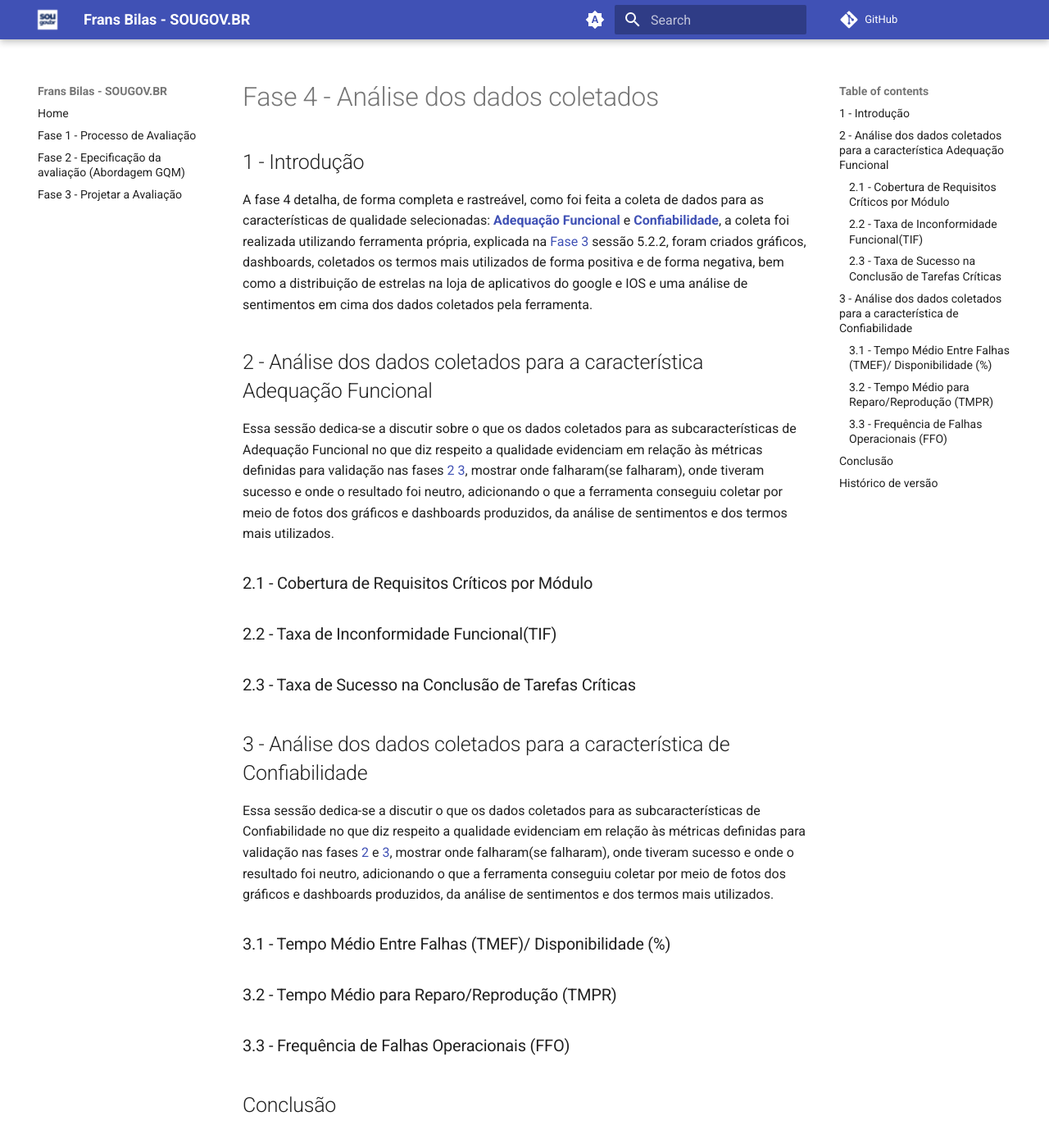
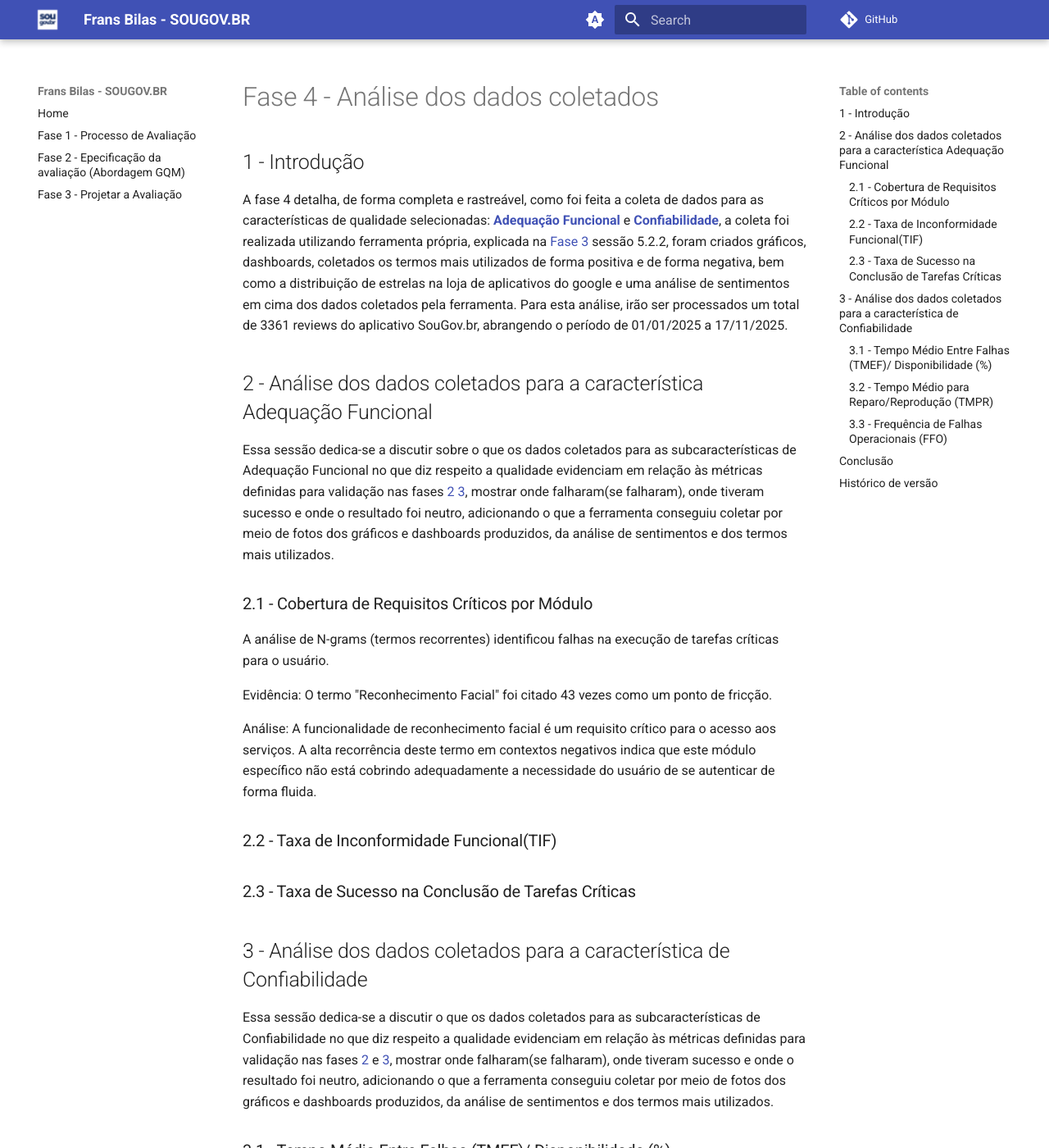
Before and after one commit to felixlaryssa/2025-2_T01_FRANS-BILAS, an MkDocs documentation site: the page built from docs/fase4.md, in a window 1280 px wide and 1400 px high. Shown: the whole window at 82% size. Built offline with MkDocs 1.6.1 and Material for MkDocs 9.7.7, drawn with Linux system fonts in a browser that asks for light colours; comment, search, counter and statistics services are not loaded; some of the changed text lies outside the part shown.

Commit message:
Atualizando branch da fase 4
Atualização da branch feita para a fase 4 com as informações extras adicionadas na main

```diff
--- a/docs/fase4.md
+++ b/docs/fase4.md
@@ -2,13 +2,19 @@
 
 ## 1 - Introdução
 
-A fase 4 detalha, de forma completa e rastreável, como foi feita a coleta de dados para as características de qualidade selecionadas: **[Adequação Funcional](https://felixlaryssa.github.io/2025-2_T01_FRANS-BILAS/fase1/#7-modelo-de-qualidade)** e **[Confiabilidade](https://felixlaryssa.github.io/2025-2_T01_FRANS-BILAS/fase1/#7-modelo-de-qualidade)**, a coleta foi realizada utilizando ferramenta própria, explicada na [Fase 3](/docs/fase3.md) sessão 5.2.2, foram criados gráficos, dashboards, coletados os termos mais utilizados de forma positiva e de forma negativa, bem como a distribuição de estrelas na loja de aplicativos do google e IOS e uma análise de sentimentos em cima dos dados coletados pela ferramenta.
+A fase 4 detalha, de forma completa e rastreável, como foi feita a coleta de dados para as características de qualidade selecionadas: **[Adequação Funcional](https://felixlaryssa.github.io/2025-2_T01_FRANS-BILAS/fase1/#7-modelo-de-qualidade)** e **[Confiabilidade](https://felixlaryssa.github.io/2025-2_T01_FRANS-BILAS/fase1/#7-modelo-de-qualidade)**, a coleta foi realizada utilizando ferramenta própria, explicada na [Fase 3](/docs/fase3.md) sessão 5.2.2, foram criados gráficos, dashboards, coletados os termos mais utilizados de forma positiva e de forma negativa, bem como a distribuição de estrelas na loja de aplicativos do google e uma análise de sentimentos em cima dos dados coletados pela ferramenta. Para esta análise, irão ser processados um total de 3361 reviews do aplicativo SouGov.br, abrangendo o período de 01/01/2025 a 17/11/2025.
 
 ## 2 - Análise dos dados coletados para a característica Adequação Funcional
 
 Essa sessão dedica-se a discutir sobre o que os dados coletados para as subcaracterísticas de Adequação Funcional no que diz respeito a qualidade evidenciam em relação às métricas definidas para validação nas fases [2](/docs/fase2.md) [3](/docs/fase3.md), mostrar onde falharam(se falharam), onde tiveram sucesso e onde o resultado foi neutro, adicionando o que a ferramenta conseguiu coletar por meio de fotos dos gráficos e dashboards produzidos, da análise de sentimentos e dos termos mais utilizados.
 
 ### 2.1 - Cobertura de Requisitos Críticos por Módulo
+
+A análise de N-grams (termos recorrentes) identificou falhas na execução de tarefas críticas para o usuário.
+
+Evidência: O termo "Reconhecimento Facial" foi citado 43 vezes como um ponto de fricção.
+
+Análise: A funcionalidade de reconhecimento facial é um requisito crítico para o acesso aos serviços. A alta recorrência deste termo em contextos negativos indica que este módulo específico não está cobrindo adequadamente a necessidade do usuário de se autenticar de forma fluida.
 
 ### 2.2 - Taxa de Inconformidade Funcional(TIF)
 
@@ -24,6 +30,12 @@ Essa sessão dedica-se a discutir o que os dados coletados para as subcaracterí
 
 ### 3.3 - Frequência de Falhas Operacionais (FFO)
 
+Mede a quantidade de erros explícitos reportados.
+
+Evidência: A categoria "Bugs/Erros" é a mais volumosa dentro dos riscos de confiabilidade, com cerca de 70 ocorrências registradas no gráfico de barras. O termo "Dá erro" foi identificado como a falha sistêmica mais recorrente.
+
+Análise: A FFO é significativa. A recorrência da expressão "não funciona" (38 menções) reforça que o aplicativo apresenta comportamentos inesperados com frequência suficiente para ser estatisticamente relevante na análise de sentimento.
+
 ## Conclusão
 
 ## Histórico de versão
@@ -35,3 +47,4 @@ Essa sessão dedica-se a discutir o que os dados coletados para as subcaracterí
 | Versão | Data        | Descrição                                            | Autor(a)                                                            |
 | ------ | ----------- | ---------------------------------------------------- | ------------------------------------------------------------------- |
 | 1.0    | 19/11/2025  | Versão inicial da fase 4                             | [Carlos Eduardo](https://github.com/CarlosEduardoMendesdeMesquita)  |
+| 1.1    | 19/11/2025  | Adição de etapas iniciais extras a fase 4            | [Giovana Ferreira](https://github.com/gih7915)                      |
```
